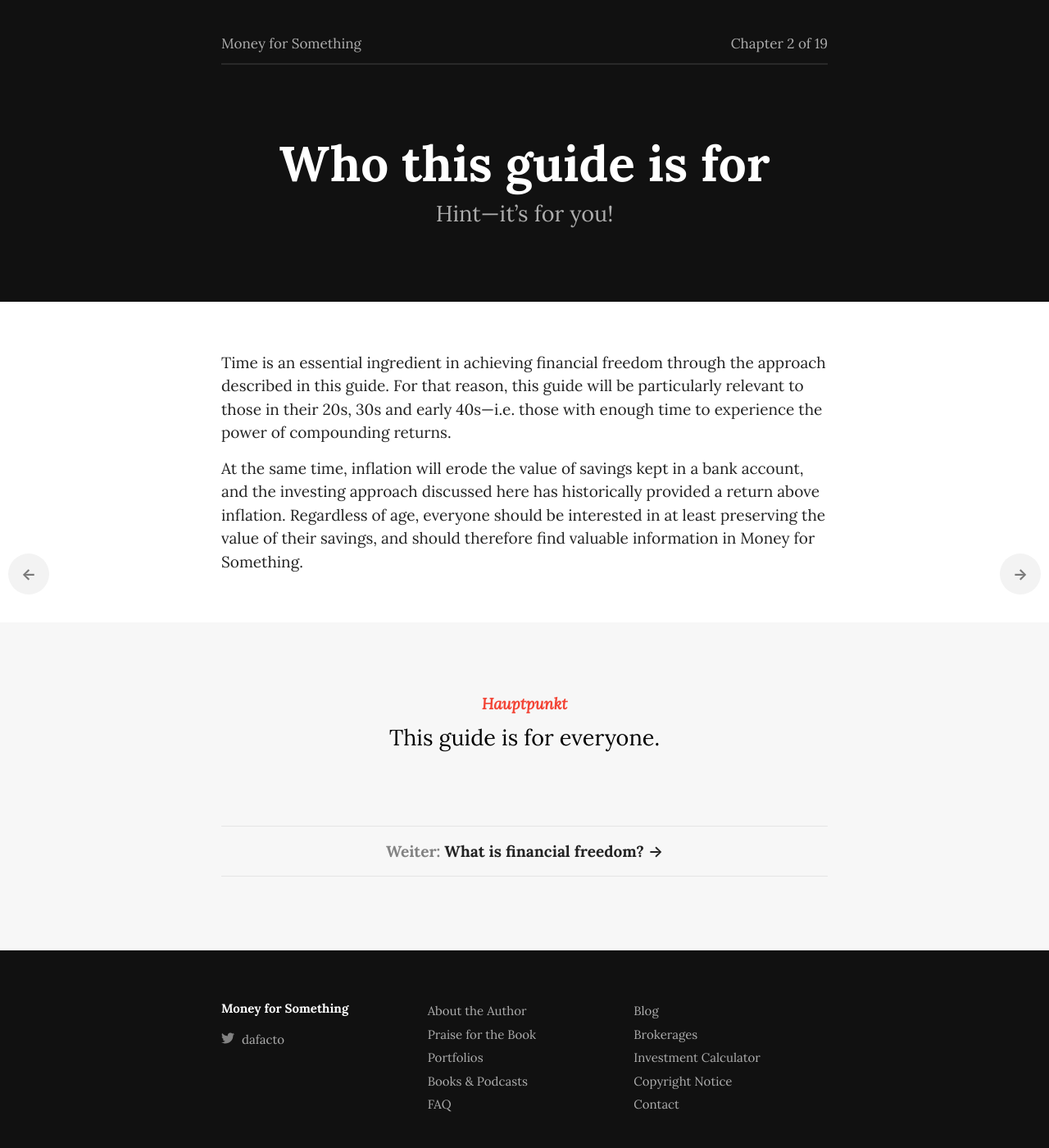
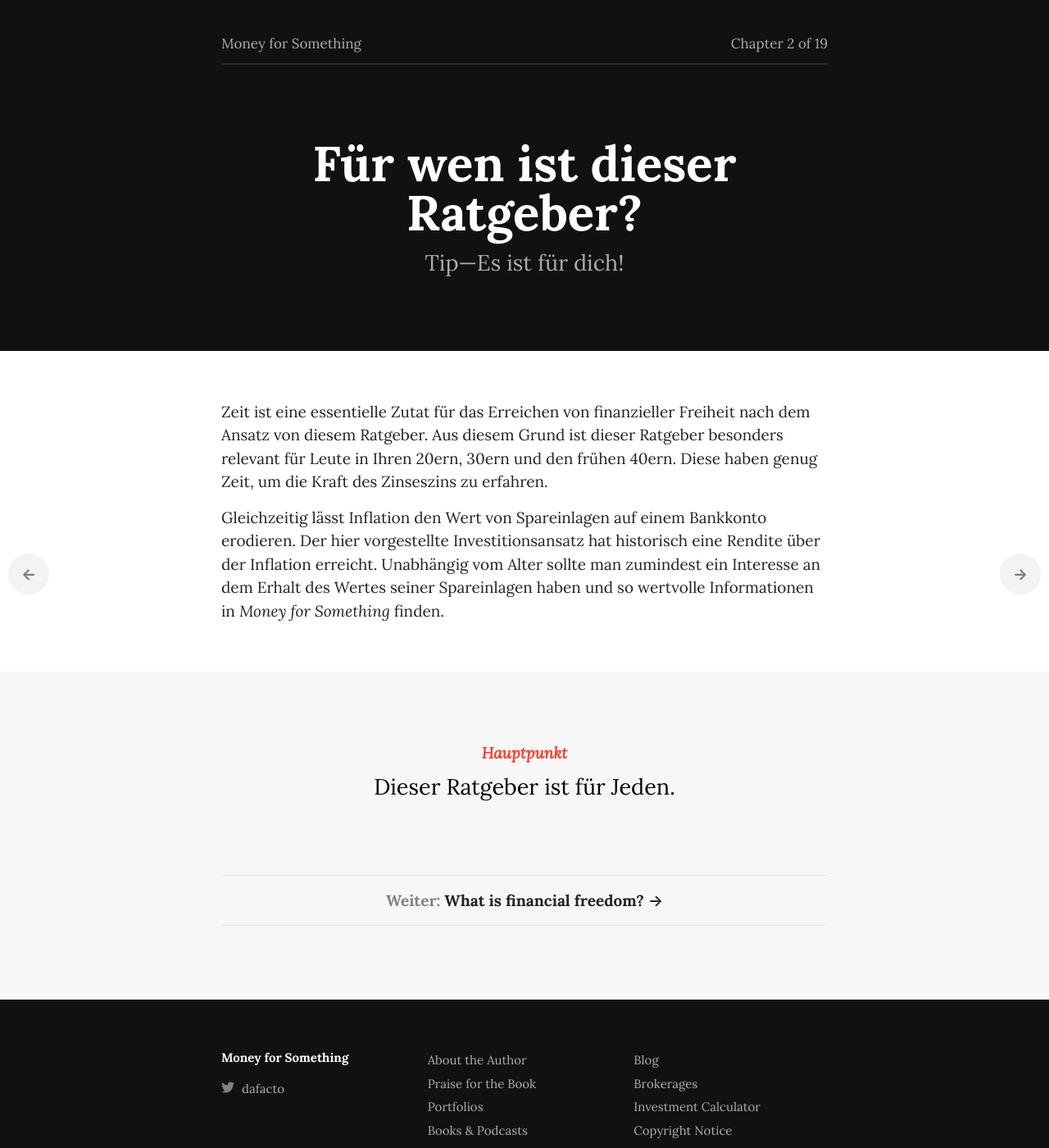
Before and after one commit to dafacto/moneyforsomething-de, a Jekyll site: the page built from _chapters/02_who_this_guide_is_for.md, in a window 1280 px wide and 1400 px high. Shown: the whole window at 82% size. Built offline with Jekyll 4.4.1, drawn with Linux system fonts in a browser that asks for light colours; some web fonts are replaced; a script that is not in the unit is left out.

Commit message:
Update 02_who_this_guide_is_for.md

```diff
--- a/_chapters/02_who_this_guide_is_for.md
+++ b/_chapters/02_who_this_guide_is_for.md
@@ -1,14 +1,14 @@
 ---
 layout: chapter
-title: Who this guide is for
+title: Für wen ist dieser Ratgeber?
 chapter: 2
 permalink: /book/who-is-this-guide-for/
 img_header: header-02.png
 img_footer: summary-02-short.png
-takeaway: This guide is for everyone.
-intro: Hint—it’s for you!
+takeaway: Dieser Ratgeber ist für Jeden.
+intro: Tip—Es ist für dich!
 ---
 
-Time is an essential ingredient in achieving financial freedom through the approach described in this guide. For that reason, this guide will be particularly relevant to those in their 20s, 30s and early 40s—i.e. those with enough time to experience the power of compounding returns.
+Zeit ist eine essentielle Zutat für das Erreichen von finanzieller Freiheit nach dem Ansatz von diesem Ratgeber. Aus diesem Grund ist dieser Ratgeber besonders relevant für Leute in Ihren 20ern, 30ern und den frühen 40ern. Diese haben genug Zeit, um die Kraft des Zinseszins zu erfahren.
 
-At the same time, inflation will erode the value of savings kept in a bank account, and the investing approach discussed here has historically provided a return above inflation. Regardless of age, everyone should be interested in at least preserving the value of their savings, and should therefore find valuable information in Money for Something.
+Gleichzeitig lässt Inflation den Wert von Spareinlagen auf einem Bankkonto erodieren. Der hier vorgestellte Investitionsansatz hat historisch eine Rendite über der Inflation erreicht. Unabhängig vom Alter sollte man zumindest ein Interesse an dem Erhalt des Wertes seiner Spareinlagen haben und so wertvolle Informationen in *Money for Something* finden.
```
